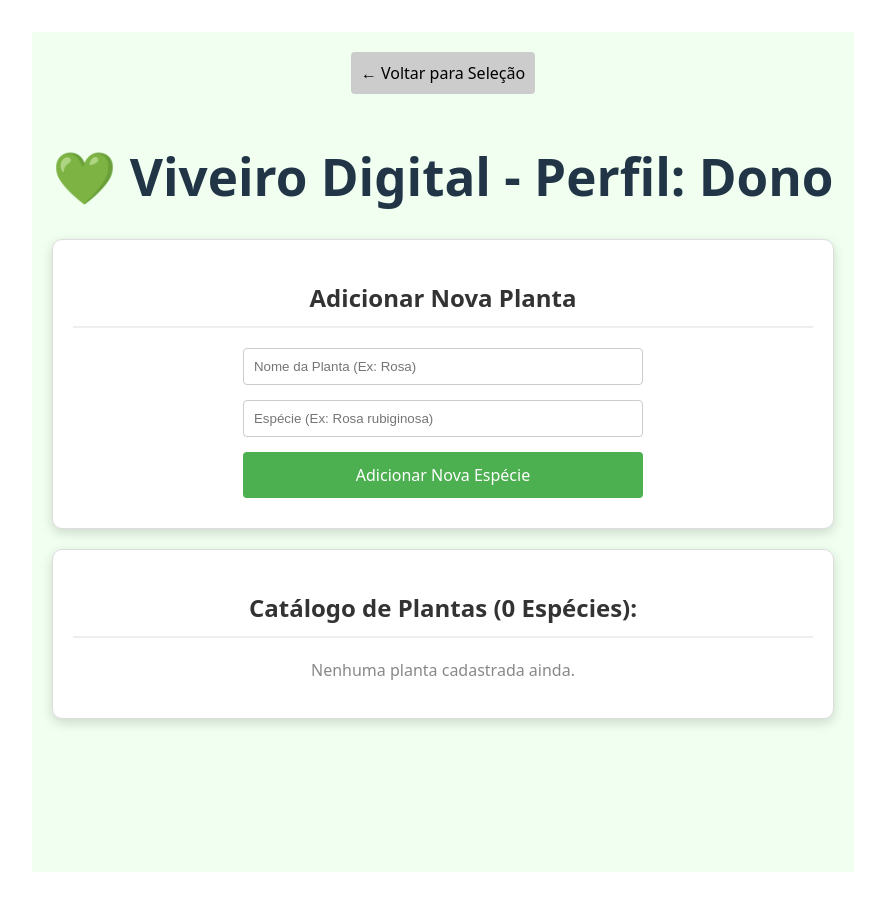
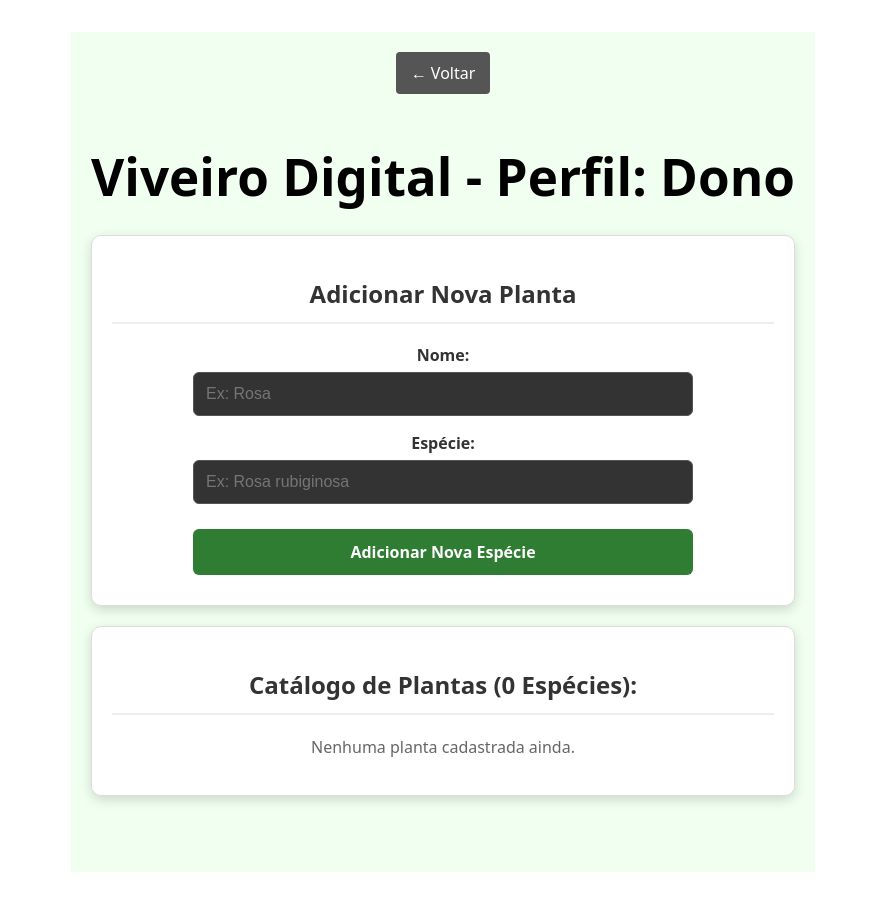
Before and after one commit to leonardotomasini/viveiro_react, a React (Vite) app: page / in a window 1280 px wide. Both pictures are taken after a click on the button "Sou o Viveirista (Dono)". Shown: the whole page, without its empty margins (197-1082 px from the left). Built offline with nearby package versions, Linux system fonts and the light colour scheme.

Commit message:
mudanças no css

```diff
--- a/src/componentes/container/PlantManager.jsx
+++ b/src/componentes/container/PlantManager.jsx
@@ -8,7 +8,7 @@ const PlantManager = ({ profile }) => {
 
   const isDono = profile === 'Dono';
 
-  // ESTADO INICIAL VAZIO (Sem plantas pré-cadastradas)
+  // ESTADO INICIAL VAZIO
   const [plantas, setPlantas] = useState([]);
 
   // Lógica de ADIÇÃO
@@ -21,29 +21,33 @@ const PlantManager = ({ profile }) => {
     setPlantas([...plantas, newPlant]);
   };
 
-  // Função para voltar ao menu
+  // Função para voltar
   const handleGoBack = () => {
     window.location.reload();
   };
 
   return (
-    <div className="plant-manager" style={{ padding: '20px', minHeight: '100vh' }}>
-      <button onClick={handleGoBack} style={{ marginBottom: '20px', padding: '10px', cursor: 'pointer', background: '#ccc', border: 'none', borderRadius: '4px' }}>
-        ← Voltar para Seleção
+    <div className="plant-manager" style={{ padding: '20px', minHeight: '100vh', backgroundColor: '#f0fff0' }}>
+
+      <button onClick={handleGoBack} style={{ marginBottom: '20px', padding: '10px 15px', cursor: 'pointer', background: '#555', color: 'white', border: 'none', borderRadius: '4px' }}>
+        ← Voltar
       </button>
 
-      <h1>💚 Viveiro Digital - Perfil: {profile}</h1>
+      {/* CORRIGIDO: Cor do título preta para leitura */}
+      <h1 style={{ color: '#000', textAlign: 'center', marginBottom: '30px' }}>
+         Viveiro Digital - Perfil: {profile}
+      </h1>
 
-      {/* Se for DONO, mostra o formulário de adicionar */}
+      {/* Se for DONO, mostra o formulário */}
       {isDono && (
         <CardWrapper title="Adicionar Nova Planta">
           <AddPlantForm onAddPlant={handleAddPlant} />
         </CardWrapper>
       )}
 
-      {/* Lista de Plantas (Começa vazia e enche conforme você adiciona) */}
+      {/* Lista de Plantas */}
       <CardWrapper title={`Catálogo de Plantas (${plantas.length} Espécies):`}>
-        {plantas.length === 0 && <p style={{textAlign: 'center', color: '#888'}}>Nenhuma planta cadastrada ainda.</p>}
+        {plantas.length === 0 && <p style={{textAlign: 'center', color: '#666'}}>Nenhuma planta cadastrada ainda.</p>}
 
         {plantas.map(planta => (
           <PlantCard
--- a/src/componentes/presentation/AddPlantForm.jsx
+++ b/src/componentes/presentation/AddPlantForm.jsx
@@ -1,9 +1,7 @@
-// CÓDIGO COMPLETO PARA src/componentes/presentation/AddPlantForm.jsx
+// src/componentes/presentation/AddPlantForm.jsx
 import React, { useState } from 'react';
 
-// Comentário: O Presenter recebe a função de LÓGICA 'onAddPlant' como prop do Container.
 const AddPlantForm = ({ onAddPlant }) => {
-  // Estado local (da UI) para gerenciar os inputs do formulário
   const [nome, setNome] = useState('');
   const [especie, setEspecie] = useState('');
 
@@ -11,41 +9,54 @@ const AddPlantForm = ({ onAddPlant }) => {
     e.preventDefault();
     if (!nome || !especie) return;
 
-    // CHAMA a função de LÓGICA que veio do Container via prop
     onAddPlant(nome, especie);
-
-    // Limpa os inputs (lógica local da UI)
     setNome('');
     setEspecie('');
   };
 
+  // Estilo para os inputs: Fundo ESCURO e Letra BRANCA
+  const inputStyle = {
+    padding: '12px',
+    borderRadius: '6px',
+    border: '1px solid #555',
+    backgroundColor: '#333', // Fundo escuro
+    color: '#ffffff',        // Letra branca (digitada)
+    fontSize: '16px',
+    outline: 'none'
+  };
+
   return (
-    <form onSubmit={handleSubmit} style={{ display: 'flex', flexDirection: 'column', gap: '15px', maxWidth: '400px', margin: '10px auto' }}>
+    <form onSubmit={handleSubmit} style={{ display: 'flex', flexDirection: 'column', gap: '15px', maxWidth: '500px', margin: '10px auto' }}>
 
+      <div style={{ display: 'flex', flexDirection: 'column' }}>
+        <label style={{ color: '#333', marginBottom: '5px', fontWeight: 'bold' }}>Nome:</label>
         <input
           type="text"
-        placeholder="Nome da Planta (Ex: Rosa)"
+          placeholder="Ex: Rosa"
           value={nome}
           onChange={(e) => setNome(e.target.value)}
-        style={{ padding: '10px', borderRadius: '4px', border: '1px solid #ccc', color: '#333' }}
+          style={inputStyle}
         />
+      </div>
 
+      <div style={{ display: 'flex', flexDirection: 'column' }}>
+        <label style={{ color: '#333', marginBottom: '5px', fontWeight: 'bold' }}>Espécie:</label>
         <input
           type="text"
-        placeholder="Espécie (Ex: Rosa rubiginosa)"
+          placeholder="Ex: Rosa rubiginosa"
           value={especie}
           onChange={(e) => setEspecie(e.target.value)}
-        style={{ padding: '10px', borderRadius: '4px', border: '1px solid #ccc', color: '#333' }}
+          style={inputStyle}
         />
+      </div>
 
       <button
         type="submit"
-        style={{ padding: '12px', background: '#4CAF50', color: 'white', border: 'none', cursor: 'pointer', borderRadius: '4px' }}
+        style={{ padding: '12px', background: '#2e7d32', color: 'white', border: 'none', cursor: 'pointer', borderRadius: '6px', fontSize: '16px', fontWeight: 'bold', marginTop: '10px' }}
       >
         Adicionar Nova Espécie
       </button>
 
-      {/* Comentário: O Presenter coleta os dados e os envia ao Container via callback prop. */}
     </form>
   );
 };
--- a/src/componentes/presentation/ProfileSelector.jsx
+++ b/src/componentes/presentation/ProfileSelector.jsx
@@ -1,14 +1,21 @@
-// CÓDIGO COMPLETO PARA src/componentes/presentation/ProfileSelector.jsx
+// src/componentes/presentation/ProfileSelector.jsx
 import React from 'react';
 
 // Comentário: Este componente não tem estado; ele usa props para retornar a escolha ao App.jsx.
 const ProfileSelector = ({ onSelectProfile }) => {
   return (
     <div style={{ padding: '60px', textAlign: 'center', backgroundColor: '#ffffff', minHeight: '100vh' }}>
-      <h1>Bem-vindo ao Viveiro Digital 🌱</h1>
-      <p style={{ fontSize: '1.2em', color: '#555' }}>Selecione seu perfil para continuar:</p>
 
-      <div style={{ display: 'flex', justifyContent: 'center', gap: '30px', marginTop: '40px' }}>
+      {/* CORRIGIDO: Cor preta (#000) forçada para garantir leitura no fundo branco */}
+      <h1 style={{ color: '#000', marginBottom: '20px', fontSize: '2.5rem' }}>
+        Bem-vindo ao Viveiro Digital
+      </h1>
+
+      <p style={{ fontSize: '1.2em', color: '#555', marginBottom: '40px' }}>
+        Selecione seu perfil para continuar:
+      </p>
+
+      <div style={{ display: 'flex', justifyContent: 'center', gap: '30px' }}>
         <button
           onClick={() => onSelectProfile('Dono')}
           style={{ padding: '15px 30px', fontSize: '18px', cursor: 'pointer', background: '#4CAF50', color: 'white', border: 'none', borderRadius: '8px', boxShadow: '0 4px 6px rgba(0,0,0,0.1)' }}
```
Lines whose indentation alone changed are shown as unchanged.
